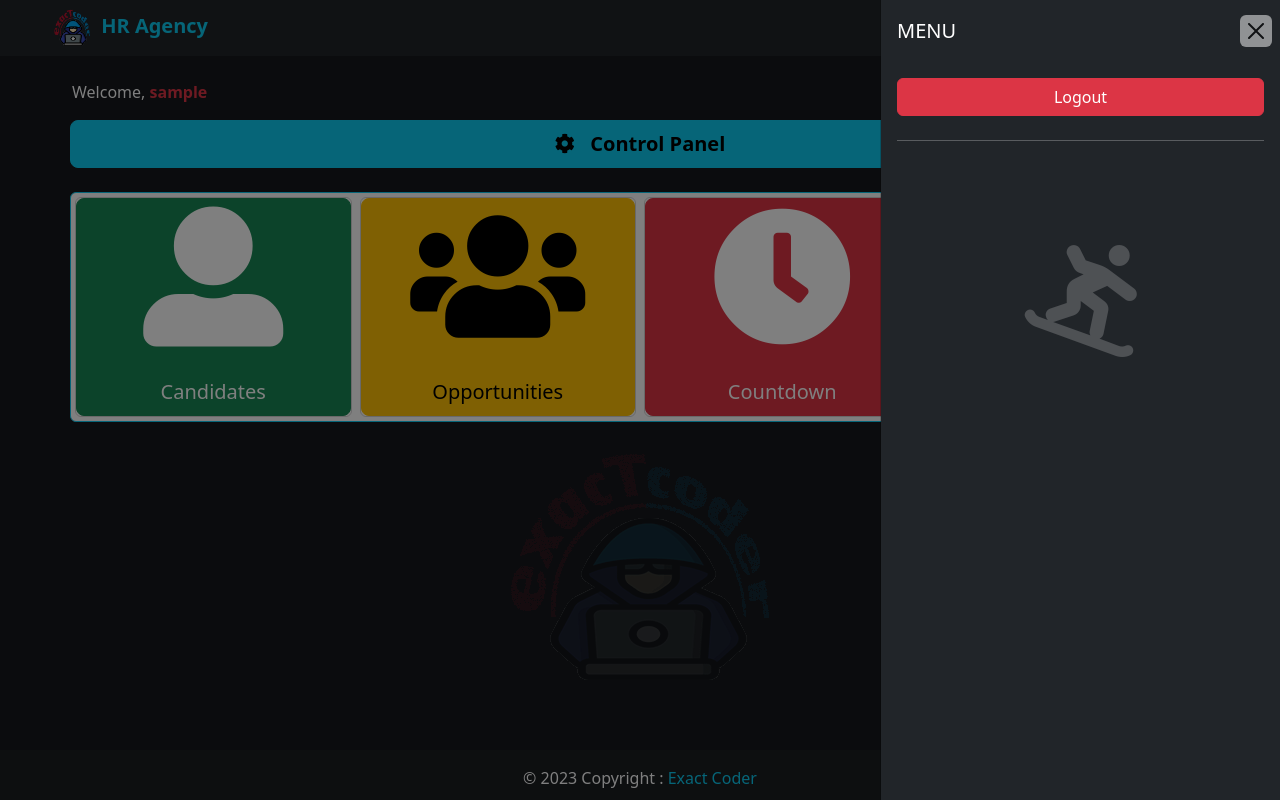
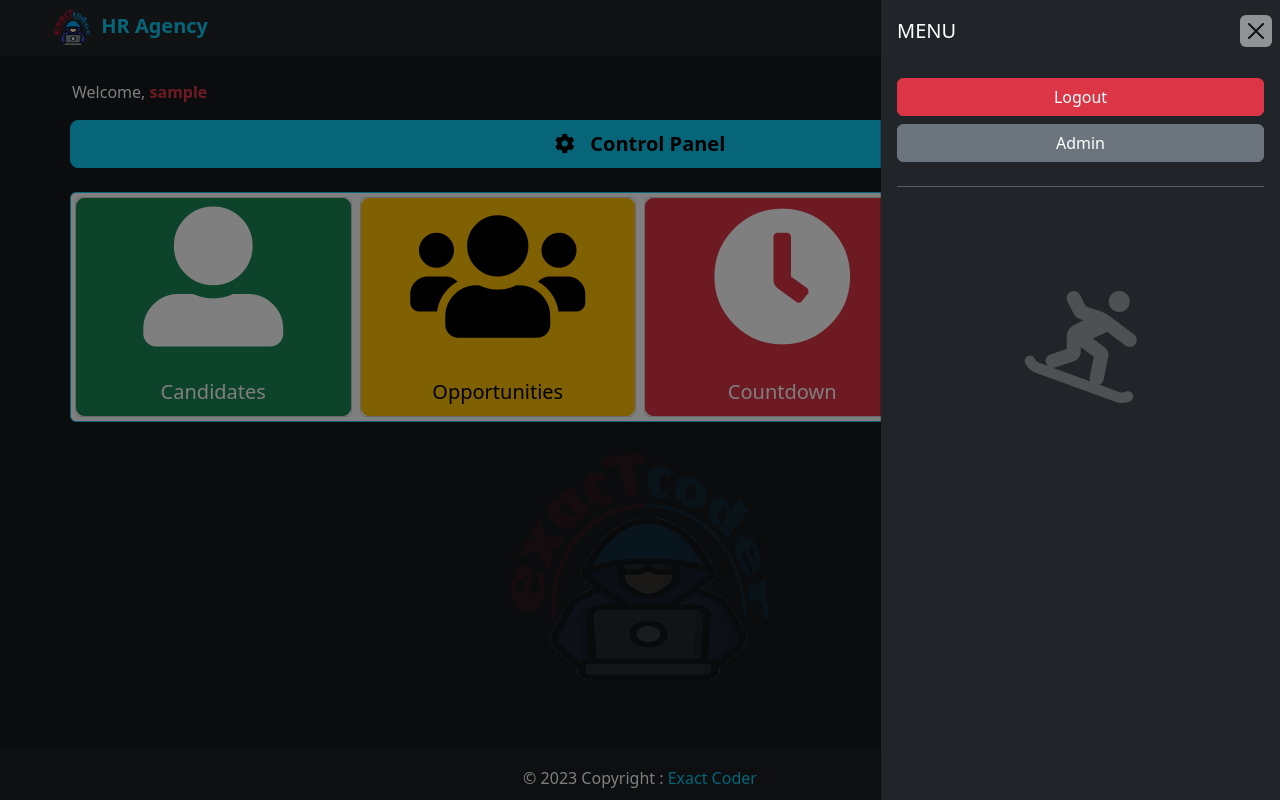
Before and after one commit to exact-coder/HR-Agency, a Django app: page /backend/ in a window 1280 px wide, after a click that opens the changed part. Run offline with Django 4.2, Linux system fonts and the light colour scheme; the visitor is signed in with stand-in values (Sample User, id 1); data that the repository does not hold is empty; some libraries are stand-ins or nearby versions.

Commit message:
chore: login bug fixing

```diff
--- a/templates/backend.html
+++ b/templates/backend.html
@@ -16,6 +16,11 @@
 <!----- Sidebar Links---->
 {% block sidebar-links %}
     <a data-bs-toggle="modal" data-bs-target="#LogoutModel" class="btn btn-danger">Logout</a>
+    {% if request.user.is_superuser %}
+        <a href="{% url "admin:index" %}" target="_blank" class="btn btn-secondary">Admin</a>
+    {% else %}
+        <a href="{% url "support" %}" class="btn btn-outline-info">Support</a>
+    {% endif %}
     <hr><br>
     <center class="mt-5">
         <i class="fas fa-snowboarding fa-7x" style="color: #4e5154;"></i>
--- a/templates/base.html
+++ b/templates/base.html
@@ -289,4 +289,4 @@
 
 
 
-{% comment %} Ep-14 and len is 00.19min {% endcomment %}
+{% comment %} Ep-14 and len is 00.30min {% endcomment %}
--- a/templates/support.html
+++ b/templates/support.html
@@ -17,6 +17,11 @@
 {% comment %} Sidebar Links {% endcomment %}
 {% block sidebar-links %}
     <a href="{% url "home" %}" class="btn btn-warning">Home</a>
+    {% if user.is_authenticated %}
+        {% if not request.user.is_superuser %}
+            <a href="{% url "backend" %}" class="btn btn-outline-light">Panel</a>
+        {% endif %}
+    {% endif %}
     <hr><br>
     <center class="mt-5">
         <i class="fas fa-headset fa-7x" style="color: #4e5154;"></i>
```
